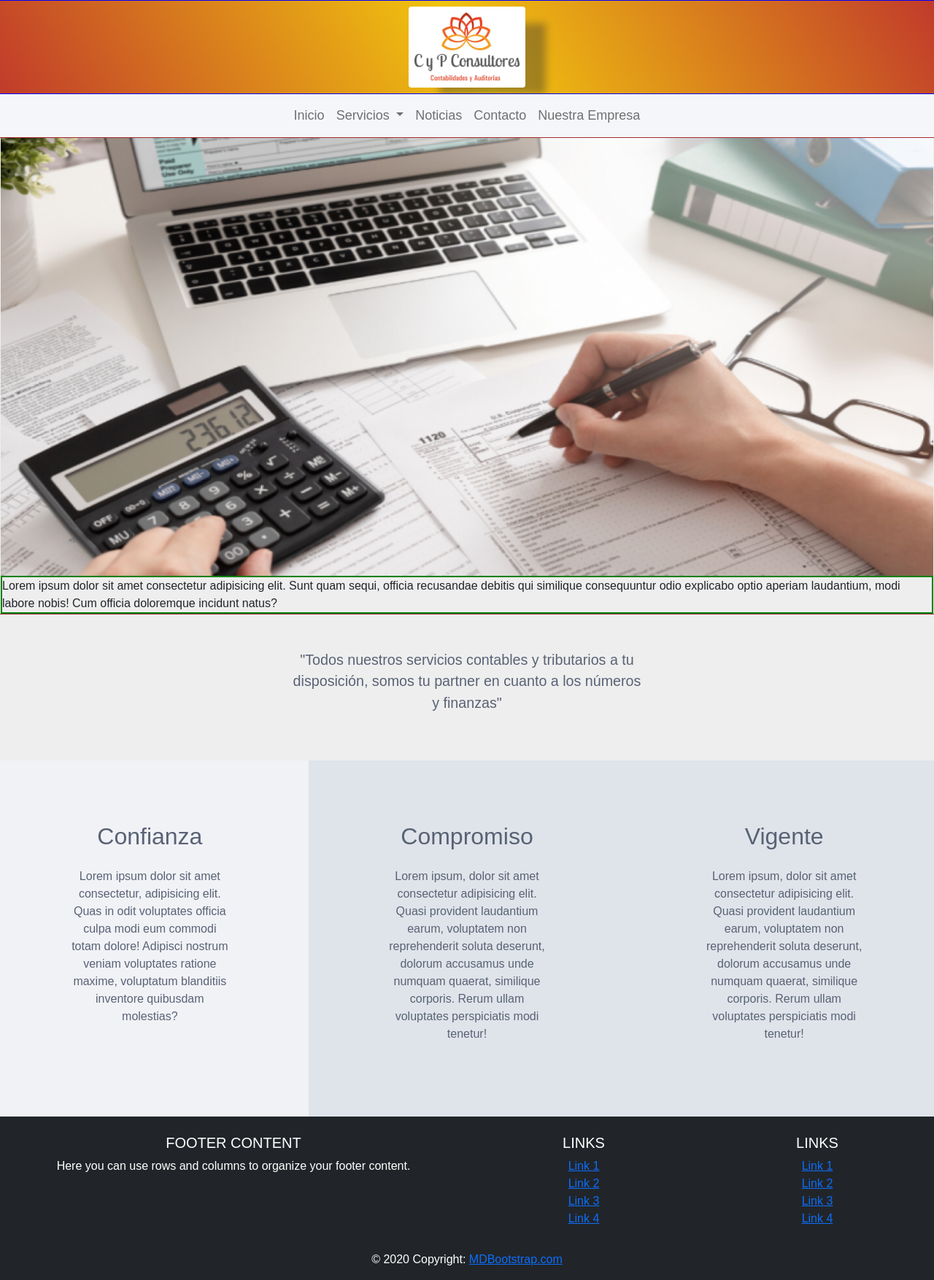
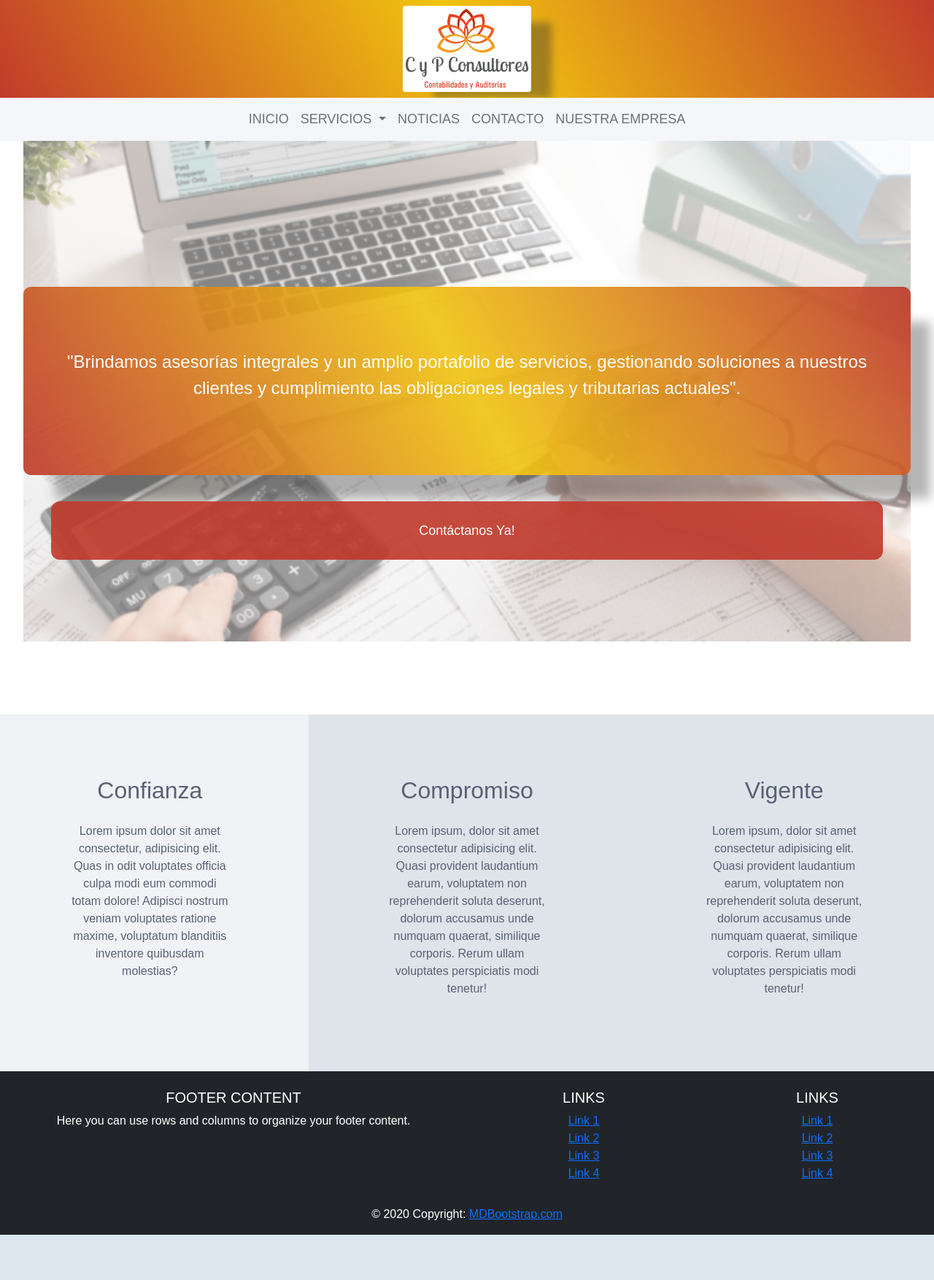
Before and after one commit to Toqui012/ContabilidadCeci, a PHP site: page / in a window 1280 px wide. Shown: the whole page at 73% size. After the commit the page ends 1692 px from the top, so only its background shows below. Run offline with PHP 8.4, Linux system fonts and the light colour scheme; some libraries are stand-ins or nearby versions.

Commit message:
Nuevo diseño

```diff
--- a/index.html
+++ b/index.html
@@ -12,16 +12,10 @@
 <body>
 
     <div class="row">
-        <div class="col-xl-12 p-2 contenedorEncabezado" style="border: solid 1px blue;">
+        <div class="col-xl-12 p-2 contenedorEncabezado">
             <div class="container-fluid">
-                <img src="assets/Logo.png" class="mx-auto d-flex p-2" id="imgLogo" alt="logoPortada">
+                <img src="assets/Logo.png" class="mx-auto d-flex p-1" id="imgLogo" alt="logoPortada">
             </div>
-
-            <!-- <div class="contactContainer container-fluid" style="border: solid 1px violet;">
-                <li class="nav-hover fa fa-envelope p-2"><a href="#"></a> alvaroseba2000@gmail.com</li>
-                <li class="nav-hover fa fa-phone p-2"><a href="#"></a> +56995657367</li>
-            </div> -->
-
         </div>
 
 
@@ -42,12 +36,12 @@
                 <ul class="navbar-nav mr-auto ">
 
                     <li class="nav-item active">
-                        <a class="nav-link nav-hover" href="#">Inicio <span class="sr-only"></span></a>
+                        <a class="nav-link nav-hover" href="#">INICIO <span class="sr-only"></span></a>
                     </li>
 
                     <li class="nav-item dropdown">
                         <a class="nav-link dropdown-toggle nav-hover" href="#" id="navbarDropdown" role="button" data-toggle="dropdown" aria-haspopup="true" aria-expanded="false">
-                            Servicios
+                            SERVICIOS
                         </a>
                         <div class="dropdown-menu nav-hover" aria-labelledby="navbarDropdown">
                             <a class="dropdown-item nav-hover" href="#">Contable Tributario</a>
@@ -57,15 +51,15 @@
                     </li>
 
                     <li class="nav-item">
-                        <a class="nav-link nav-hover" href="#">Noticias</a>
+                        <a class="nav-link nav-hover" href="#">NOTICIAS</a>
                     </li>
 
                     <li class="nav-item">
-                        <a class="nav-link nav-hover" href="#">Contacto</a>
+                        <a class="nav-link nav-hover" href="#">CONTACTO</a>
                     </li>
 
                     <li class="nav-item">
-                        <a class="nav-link nav-hover" href="#">Nuestra Empresa</a>
+                        <a class="nav-link nav-hover" href="#">NUESTRA EMPRESA</a>
                     </li>
 
                 </ul>
@@ -73,27 +67,20 @@
     </div>
 
 
-            <div class="row" id="sectionPrincipal">
-                <div class="col" style="border: solid 1px brown;">
-                    <img src="assets/imagen 1.png" class="img-fluid" alt="Responsive image" id="logoCentral">
-                    <div class="col" style="border: solid 2px green;">
-                        Lorem ipsum dolor sit amet consectetur adipisicing elit. Sunt quam sequi, officia recusandae debitis qui similique consequuntur odio explicabo optio aperiam laudantium, modi labore nobis! Cum officia doloremque incidunt natus?
-                    </div>
-                </div>
-                <div class="col-md-12 align-self-center pt-5 pb-5" id="servicePreview" >
-                    <div class="container col-md-5">
-                        <blockquote>"Todos nuestros servicios contables y tributarios a tu disposición, somos tu partner en cuanto a los números y finanzas" </blockquote>
+        <div class="content-wrapper">
+            <img src="assets/imagen 1.png" class="img-fluid" alt="imagenLogoCentral">
+                <div class="text-wrapper container-fluid">
+                    <blockquote class="container">"Brindamos asesorías integrales y un amplio portafolio de servicios, gestionando soluciones a nuestros clientes y  cumplimiento las obligaciones legales y tributarias actuales".</blockquote>
+                    <div class="d-flex justify-content-center">
+                        <button type="button" class="btnContactNow position-absolute container">Contáctanos Ya!</button>
                     </div>
                 </div>
         </div>
-
-
 
     <div class="col-md-12">
         <div class="row">
             <div class="col-md-4" id="previewMision">
                 <h2>Confianza</h2>
-
                 <div class="container-fluid text-center pt-3">
                     <p>Lorem ipsum dolor sit amet consectetur, adipisicing elit. Quas in odit voluptates officia culpa modi eum commodi totam dolore! Adipisci nostrum veniam voluptates ratione maxime, voluptatum blanditiis inventore quibusdam molestias?</p>
                 </div>
--- a/style.css
+++ b/style.css
@@ -1,9 +1,13 @@
 *{
     font-family: sans-serif ;
+    padding: 0;
+    margin: 0;
 }
 
 body{
     overflow-x: hidden;
+    width: 100%;
+    height: auto;
 }
 
 
@@ -24,12 +28,10 @@ body{
 
 
 #imgLogo{
-    width: 20vh;
-    height: auto;
+    width: 22vh;
     background: white;
     border-radius: 4px;
     box-shadow: 35px 16px 10px -7px rgba(51, 51, 51, 0.4);
-    transition: 0.5s;
 }
 
 .contactContainer{
@@ -44,16 +46,11 @@ li , a{
     list-style-type: none;
 }
 
-
-.imgBackground{
-    width: 100%;
-    align-self: center;
-}
-
 #servicePreview{
     font-size: 1.23rem;
     color: #596275;
     text-align: center;
+    margin-top: 10%;
 }
 
 #previewMision{
@@ -73,15 +70,100 @@ li , a{
     padding: 85px;
 }
 
-#sectionPrincipal{
-    background-color: #eeeeee;
-}
+
 
 .contenedorEncabezado{
     background: linear-gradient(-120deg, #c0392b,#f1c40f,#c0392b);
 }
 
-#logoCentral{
+.content-wrapper{
+    width: 95%;
+    margin: 0px 2.5% 5% 2.5%;
+}
+
+.content-wrapper img{
     width: 100%;
-    height: 75vh;
+    opacity: 0.5;
 }
+
+.text-wrapper{
+    width: 100%;
+    position: relative;
+    margin-top: -40%;
+    margin-bottom: 27%;
+    box-shadow: 35px 40px 15px -8px rgba(51, 51, 51, 0.4);
+    background: linear-gradient(-120deg, #c0392b,#f1c40f,#c0392b);
+    opacity: 0.9;
+    padding: 7%;
+    border-radius: 10px;
+}
+
+
+.text-wrapper blockquote{
+    text-align: center;
+    color: #fff;
+    font-size: 1.5rem;
+}
+
+.btnContactNow{
+    background: #c0392b;
+    color: #fff;
+    width: 240px;
+    height: 80px;
+    font-size: 18px;
+    border-radius: 4px;
+    transition: .6s;
+    overflow: hidden;
+    margin: 10%;
+    border: none;
+    border-radius: 12px;
+}
+
+.btnContactNow:focus{
+    outline: none;
+}
+
+.btnContactNow:before{
+    content: '';
+    display: block;
+    position: absolute;
+    background: rgba(255,255,255,.5);
+    width: 60px;
+    height: 100%;
+    left: 0%;
+    top: 0;
+    opacity: .5s;
+    filter: blur(30px);
+    transform: translateX(-130px) skewX(-15deg);
+}
+
+.btnContactNow:after{
+    content: '';
+    display: block;
+    position: absolute;
+    background: rgba(255,255,255,.2);
+    width: 30px;
+    height: 100%;
+    left: 50%;
+    top: 0;
+    opacity: 0;
+    filter: blur(30px);
+    transform: translate(-100px) scaleX(-15deg);
+}
+
+.btnContactNow:hover{
+    background: #ffa502;
+    cursor: pointer;
+}
+
+.btnContactNow:hover:before{
+    transform: translateX(300px) skewX(-15deg);
+    opacity: .6;
+    transition: 0.7s;
+}
+
+.btnContactNow:hover:after{
+    transform: translateX(300px) skewX(-15deg);
+    opacity: 1;
+    transition: 0.7s;
+}
```
Lines whose indentation alone changed are shown as unchanged.
